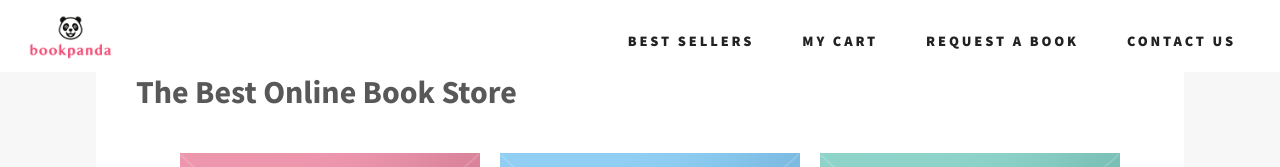
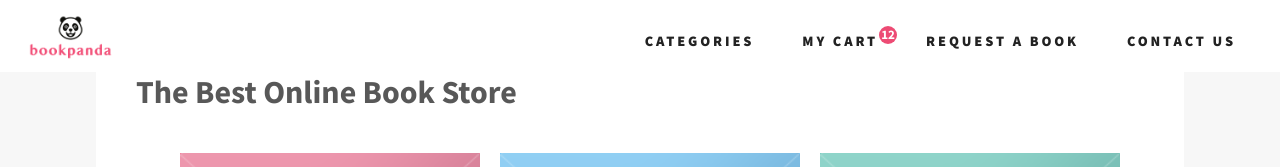
Before and after one commit to sarahsga/book-panda, a React (Create React App) app: page /categories in a window 1280 px wide. Shown: the top 167 px of the page. Built offline with nearby package versions, Linux system fonts and the light colour scheme.

Commit message:
style: My Cart -- badge

```diff
--- a/src/App.js
+++ b/src/App.js
@@ -23,7 +23,6 @@ class App extends Component {
               exact
               component={BookDetails}
             />
-            <Route path="/best-sellers" render={() => <p>Best Sellers</p>} />
             <Route path="/my-cart" render={() => <p>My Cart</p>} />
             <Route path="/request-book" render={() => <p>Request A Book</p>} />
             <Route path="/contact" render={() => <p>Contact Us</p>} />
--- a/src/components/Navigation/NavigationItems/NavigationItem/NavigationItem.js
+++ b/src/components/Navigation/NavigationItems/NavigationItem/NavigationItem.js
@@ -3,8 +3,13 @@ import classes from './NavigationItem.module.scss'
 import { NavLink } from 'react-router-dom'
 
 const NavigationItem = props => {
+  const badge = props.badge ? (
+    <span className={classes.badge}>{props.badge}</span>
+  ) : null
+
   return (
     <li className={classes.NavigationItem} onClick={props.clicked}>
+      {badge}
       <NavLink
         to={props.link}
         activeClassName={classes.active}
--- a/src/components/Navigation/NavigationItems/NavigationItem/NavigationItem.module.scss
+++ b/src/components/Navigation/NavigationItems/NavigationItem/NavigationItem.module.scss
@@ -5,6 +5,7 @@
     padding: 1em 0;
     line-height: 1.5;
     border: 0;
+    position: relative;
     a {
         text-decoration: none;
         color: inherit;
@@ -15,6 +16,21 @@
             color: $color-pink !important;
             cursor: pointer;
         }
+    }
+    .badge {
+        color: white;
+        display: flex;
+        align-items: center;
+        justify-content: center;
+        position: absolute;
+        font-weight: bold;
+        font-size: 13px;
+        background-color: $color-pink-dark;
+        border-radius: 50px;
+        top: 26%;
+        right: 0;
+        height: 2em;
+        width: 2em;
     }
 }
 
@@ -32,6 +48,12 @@
             font-weight: 700;
             letter-spacing: 0.1em;
         }
+        .badge {
+            top: 10px;
+            right: 5px;
+            height: 1.4em;
+            width: 1.4em;
+        }
     }
 }
 
--- a/src/components/Navigation/NavigationItems/NavigationItems.js
+++ b/src/components/Navigation/NavigationItems/NavigationItems.js
@@ -5,13 +5,14 @@ import classes from './NavigationItems.module.scss'
 const NavigationItems = props => {
   const items = [
     {
-      label: 'Best Sellers',
-      link: '/best-sellers',
+      label: 'Categories',
+      link: '/',
       isExact: true
     },
     {
       label: 'My Cart',
       link: '/my-cart',
+      badge: 12,
       isExact: true
     },
     {
@@ -32,6 +33,7 @@ const NavigationItems = props => {
           key={index}
           link={item.link}
           exact={item.isExact}
+          badge={item.badge}
           clicked={props.itemClicked}
         >
           {item.label}
```
